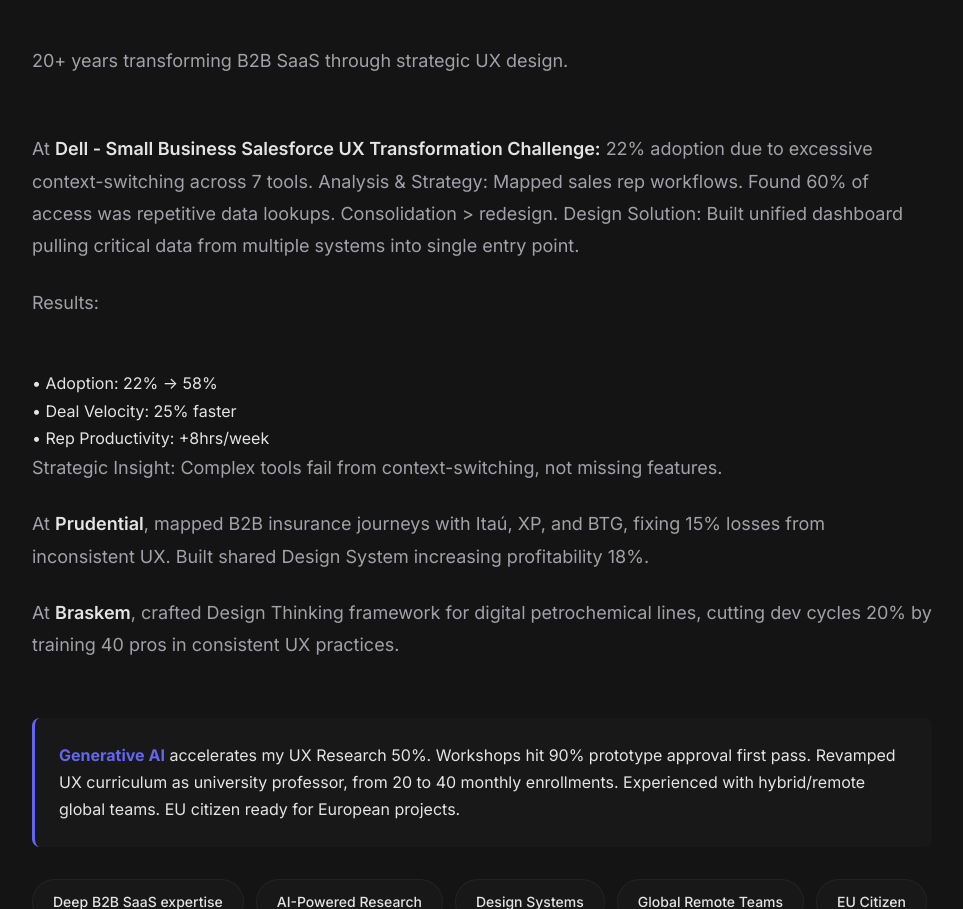
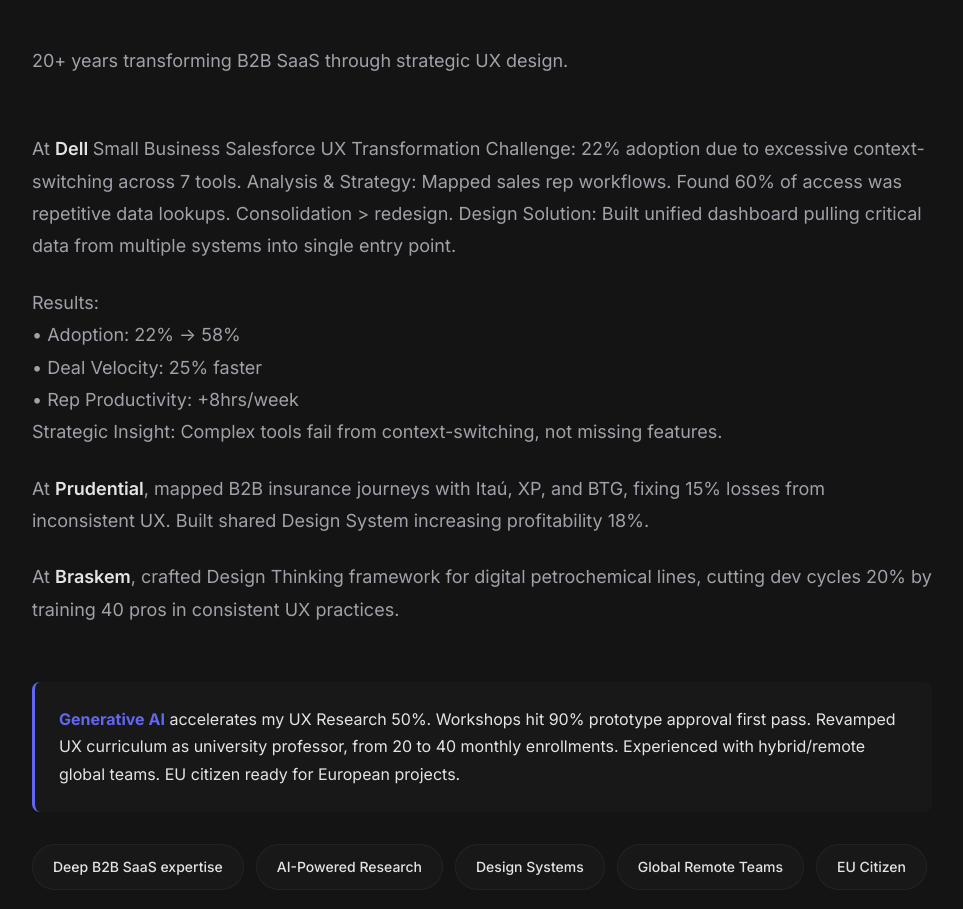
Before and after one commit to emersongoya/portfolio, a plain HTML site: page index.html in a window 1280 px wide. Shown: the part 1040-1949 px from the top of the page, without its empty margins (158-1121 px from the left). Drawn offline with Linux system fonts and the light colour scheme.

Commit message:
Update index.html

```diff
--- a/index.html
+++ b/index.html
@@ -60,14 +60,15 @@
 
                 <!-- Invisible container for company experiences -->
                 <div class="experience-container">
-                    <p>At <strong class="company-highlight">Dell - Small Business Salesforce UX Transformation Challenge:</strong> 22% adoption due to excessive context-switching across 7 tools. Analysis & Strategy: Mapped sales rep workflows. Found 60% of
+                    <p>At <strong class="company-highlight">Dell </strong>Small Business Salesforce UX Transformation Challenge: 22% adoption due to excessive context-switching across 7 tools. Analysis & Strategy: Mapped sales rep workflows. Found 60% of
 access was repetitive data lookups. Consolidation > redesign. Design Solution: Built unified dashboard pulling critical data from multiple systems into single entry point.
                     </p>
-                        <p>Results:</p>
+                        <p>Results:
                         <br>• Adoption: 22% → 58%
                         <br>• Deal Velocity: 25% faster
                         <br>• Rep Productivity: +8hrs/week
-                    <p>Strategic Insight: Complex tools fail from context-switching, not missing features.</p>
+                        <br>
+                        Strategic Insight: Complex tools fail from context-switching, not missing features.
                     <p>
                         At <strong class="company-highlight">Prudential</strong>, mapped B2B insurance journeys with Itaú, XP, and BTG, fixing 15% losses from inconsistent UX. Built shared Design System increasing profitability 18%.
                     </p>
```
